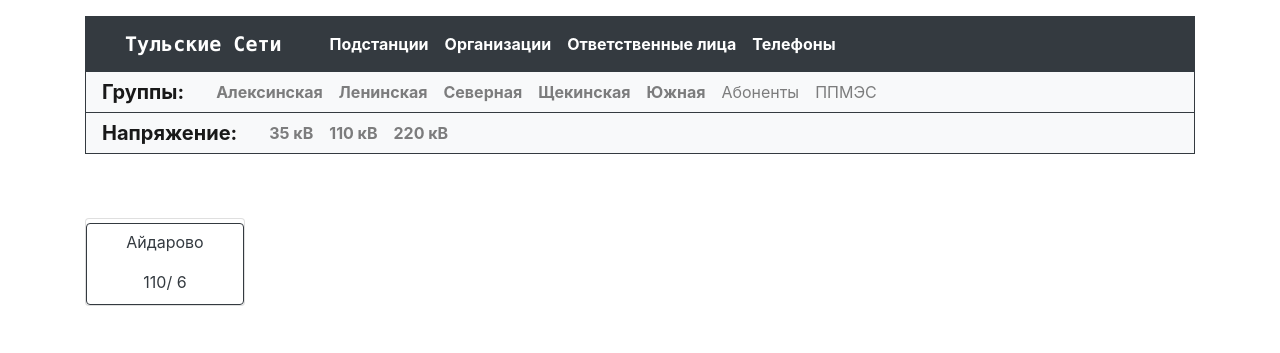
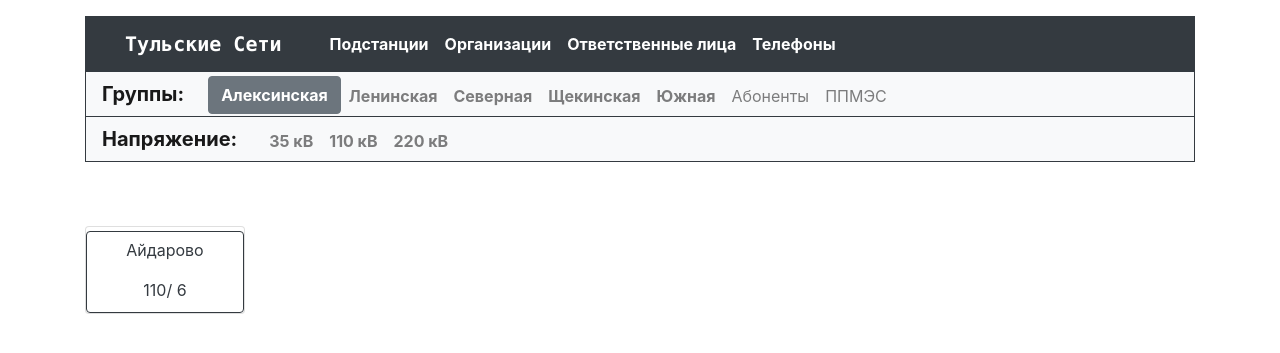
Before and after one commit to gitSergeyhab/Tula_networks, a Django app: page /group/1/ in a window 1280 px wide. Shown: the top 353 px of the page. Run offline with Django 3.2, Linux system fonts and the light colour scheme; data comes from the database, SQL or seed files in the repository; both versions use the stored data as it was after the commit; some libraries are stand-ins or nearby versions.

Commit message:
groups and voltage markers

```diff
--- a/Tula_Networks/tula_net/context_processors.py
+++ b/Tula_Networks/tula_net/context_processors.py
@@ -14,6 +14,10 @@ def add_titles(request):
 
 def logik(request):
     return {
+        'logik_kostyl': '/35',
+        'logik_volt2': request.path[-3:-1],
+        'logik_volt': request.path[-4:-1],
+        'logik_group': request.path[-2:-1],
         'logik_metod': request.path[1:5],
         'logik_obj': request.path[4:10],
         'logik_add': 'add_',
--- a/Tula_Networks/tula_net/templates/tula_net/listPS.html
+++ b/Tula_Networks/tula_net/templates/tula_net/listPS.html
@@ -1,7 +1,7 @@
 {% extends 'base.html' %}
 
 {% block search %}
-    {% if flag_group %}
+    {% if not flag_group and not flag_voltages %}
         <div class="mb-5">
         {% include 'incl/_searcher_substations.html' %}
 
@@ -28,16 +28,29 @@
   </button>
 
   <div class="collapse navbar-collapse justify-content-between" id="navbarNav1">
-    <ul class="navbar-nav col-10">
+    <ul class="navbar-nav col-10 mt-1">
         {% for group in groups %}
       <li class="nav-item">
           {% if group.ours %}
-          <a class="nav-link" href="{% url 'group' group.pk %}"><b>{{ group }}</b></a>
+          <a
+              {% if group.pk|stringformat:"i" == logik_group and logik_volt != logik_kostyl %}
+                class="btn btn-secondary"
+              {% else %}
+                class="nav-link"
+              {% endif %}
+          href="{% url 'group' group.pk %}"><b>{{ group }}</b></a>
           {% else %}
-          <a class="nav-link" href="{% url 'group' group.pk %}">{{ group }}</a>
+          <a
+              {% if group.pk|stringformat:"i" == logik_group and logik_volt != logik_kostyl %}
+                class="btn btn-secondary"
+              {% else %}
+                class="nav-link"
+              {% endif %}
+              href="{% url 'group' group.pk %}">{{ group }}</a>
           {% endif %}
       </li>
         {% endfor %}
+
 
     </ul>
   </div>
@@ -53,10 +66,20 @@
   </button>
 
   <div class="collapse navbar-collapse justify-content-between" id="navbarNav2">
-    <ul class="navbar-nav col-10">
+    <ul class="navbar-nav col-10 mt-1">
         {% for volt in voltages %}
           <li class="nav-item">
-              <a class="nav-link" href="{% url 'voltage' volt %}"><b>{{ volt }} кВ</b></a>
+              <a
+                    {% if  volt|stringformat:"i" == logik_volt or volt|stringformat:"i" == logik_volt2 %}
+                      class="btn btn-secondary"
+                    {% else %}
+                      class="nav-link"
+                    {% endif %}
+                    href="{% url 'voltage' volt %}">
+                  <b>{{ volt }} кВ
+
+                  </b>
+              </a>
           </li>
         {% endfor %}
 
@@ -79,7 +102,7 @@
                         </a>
                     </div>
 
-                    {% if flag_group %}
+                    {% if not flag_group %}
 
                     <div class="card-body p-0 m-0 ">
                         <a href="{{ ps.group.get_absolute_url }}" class=" btn btn-outline-secondary mx-auto d-block">
--- a/Tula_Networks/tula_net/views.py
+++ b/Tula_Networks/tula_net/views.py
@@ -42,7 +42,6 @@ class PsList(ListView):
         context['context_menu'] = context_menu
         context['groups'] = Group.objects.all()
         context['voltages'] = [35, 110, 220]
-        context['flag_group'] = 1
         return context
 
 
@@ -58,6 +57,8 @@ class GroupPS(ListView):
         context = super().get_context_data(**kwargs)
         context['groups'] = Group.objects.all()
         context['voltages'] = [35, 110, 220]
+        context['flag_group'] = 1
+
         return context
 
 
@@ -73,7 +74,6 @@ class VoltPS(ListView):
         context = super().get_context_data(**kwargs)
         context['voltages'] = [35, 110, 220]
         context['groups'] = Group.objects.all()
-        context['flag_group'] = 1
         context['flag_voltages'] = 1
         return context
 
```
Also changed, not shown: Tula_Networks/db.sqlite3.
